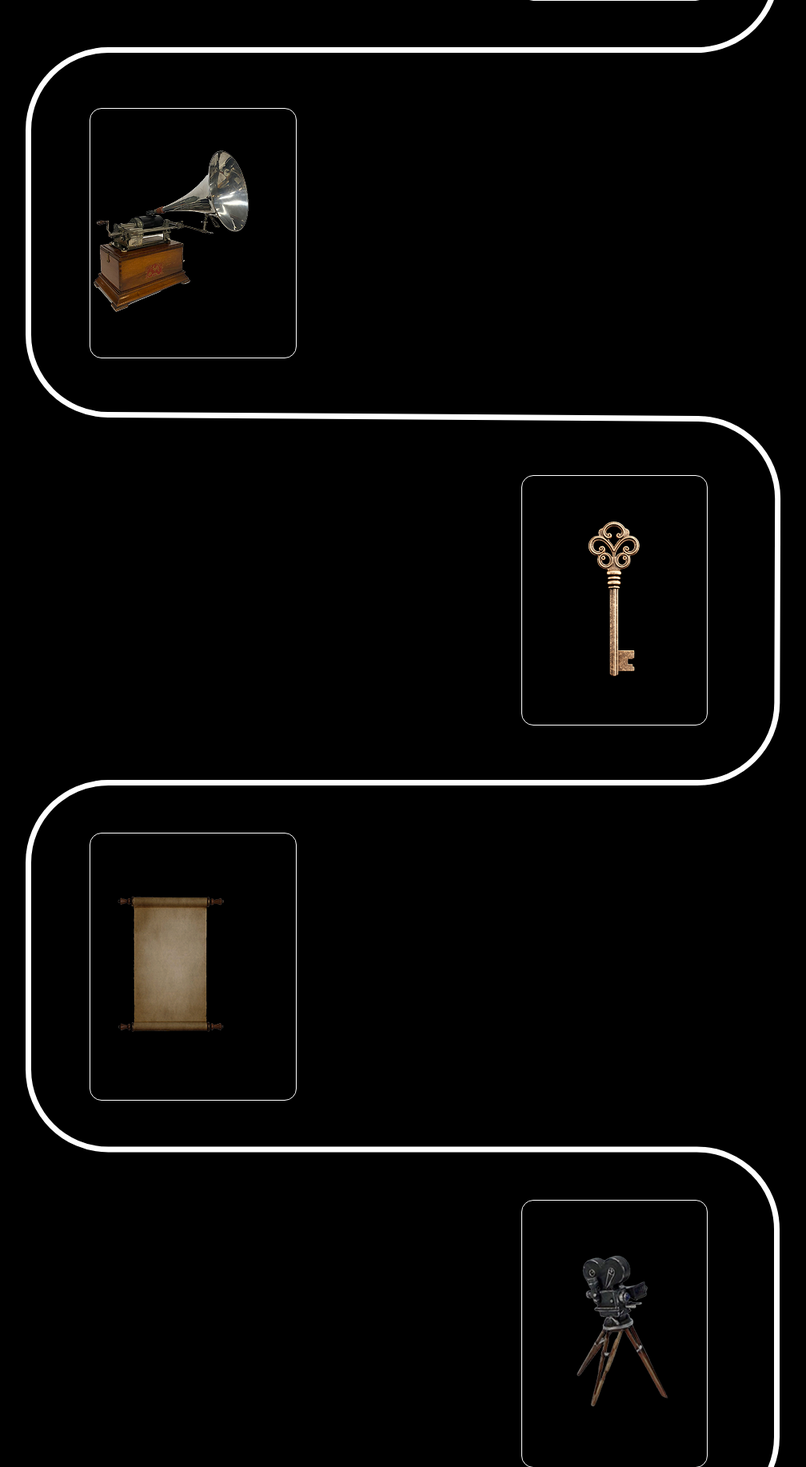
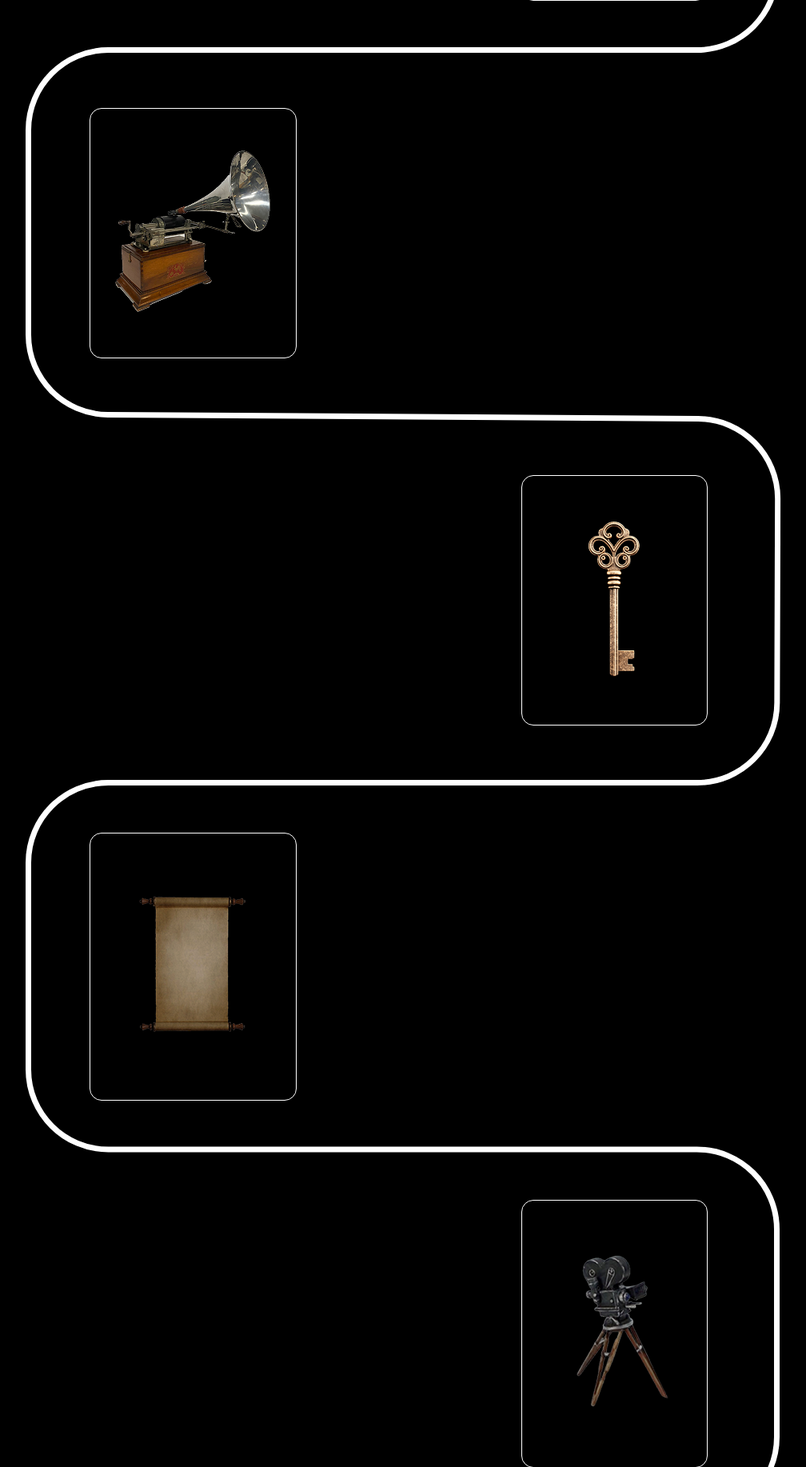
Before and after one commit to EliasZerar/alice_guy_expo, a PHP site: page /exhibition in a window 1280 px wide. Shown: the part 1286-3120 px from the top of the page at 80% size, without its empty margins (136-1144 px from the left). Run offline with PHP 8.4, Linux system fonts and the light colour scheme; some libraries are stand-ins or nearby versions.

Commit message:
centered images in exhibition

```diff
--- a/css/pages/exhibition.scss
+++ b/css/pages/exhibition.scss
@@ -413,10 +413,10 @@
         padding: 0;
         border-radius: 15px;
 
-        // &.img-container-left {
-        //      justify-content: flex-start;
-        //      padding-right: 0;
-        // }
+        &.img-container-left {
+             justify-content: center;
+             padding-right: 0;
+        }
 
         // .img {
         //     img {
--- a/css/styles.css
+++ b/css/styles.css
@@ -1466,7 +1466,8 @@ html, body {
     border-radius: 15px;
   }
   .img-container.img-container-left {
-    justify-content: flex-start;
+    justify-content: center;
+    padding-right: 0;
   }
 }
 .testLocal {
```
Also changed, not shown: 1 other file.
